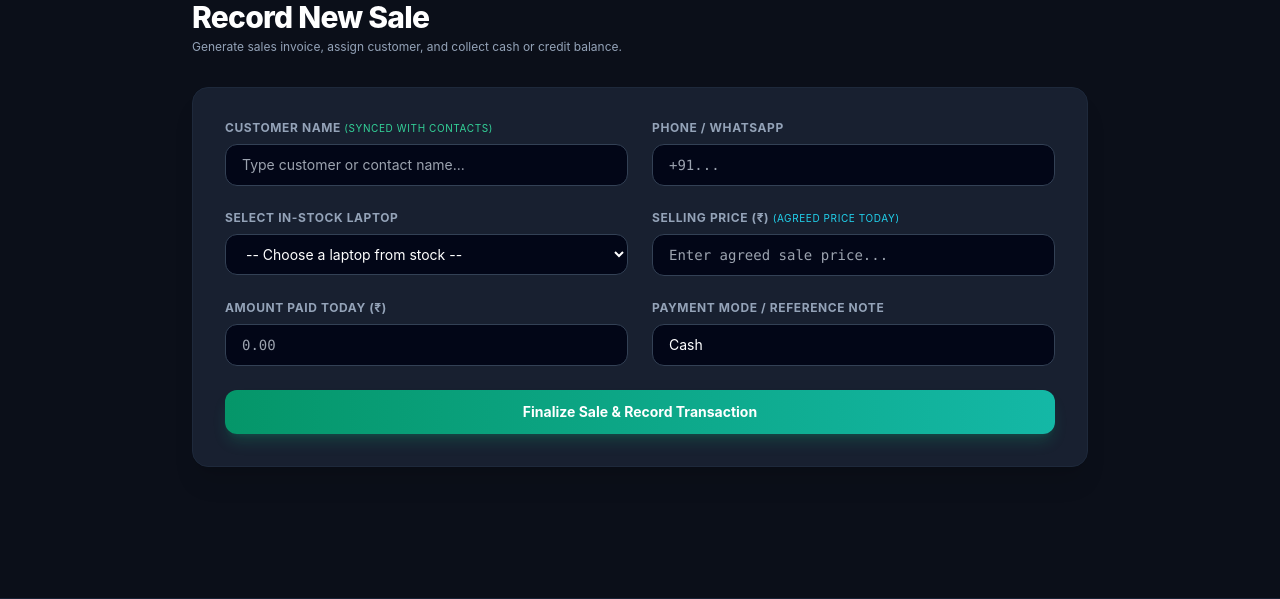
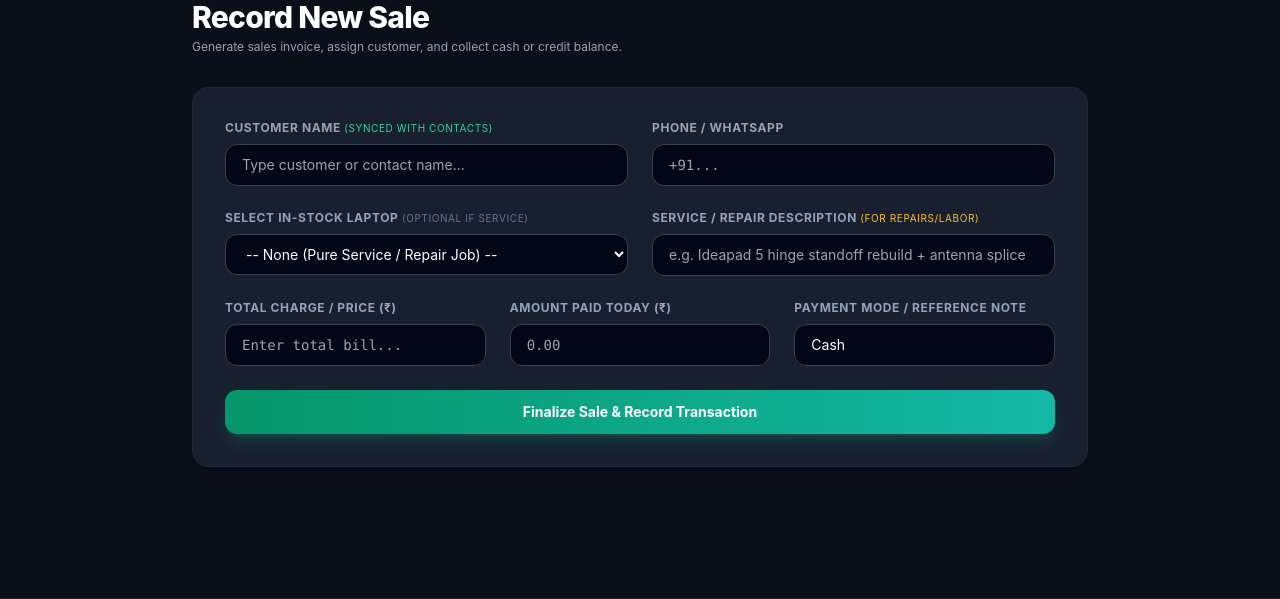
Before and after one commit to pannet1/fastapi-apps, a FastAPI app: page /sales in a window 1280 px wide. Shown: the part 137-736 px from the top of the page. Run offline with FastAPI, Linux system fonts and the light colour scheme; some libraries are stand-ins or nearby versions.

Commit message:
feat(asset-manager): enable pure service and repair revenue tracking without inventory dependency

```diff
--- a/apps/asset-manager/src/main.py
+++ b/apps/asset-manager/src/main.py
@@ -168,9 +168,11 @@ def api_add_inventory(payload: InventoryInput, db: Session = Depends(get_db)):
 class SaleInput(BaseModel):
     customer_name: str
     paid: float = 0.0
+    sale_price: Optional[float] = None
     inventory_id: Optional[int] = None
     inventory_ids: Optional[List[int]] = None
     item_ids: Optional[List[int]] = None
+    service_description: Optional[str] = None
     sale_date: Optional[str] = None
 
 
@@ -197,6 +199,8 @@ def api_record_sale(payload: SaleInput, db: Session = Depends(get_db)):
         customer_name=payload.customer_name,
         paid=payload.paid,
         inventory_ids=target_ids,
+        sale_price=payload.sale_price,
+        service_description=payload.service_description,
         sale_date=sale_d,
     )
     return res
--- a/apps/asset-manager/src/templates/ledger.html
+++ b/apps/asset-manager/src/templates/ledger.html
@@ -38,6 +38,11 @@
                     <td class="py-3.5 px-4 font-mono text-slate-400">{{ sale.sale_date }}</td>
                     <td class="py-3.5 px-4 font-bold text-white">
                         <div>{{ sale.customer.name }}</div>
+                        {% if sale.service_description %}
+                        <div class="mt-0.5 text-[11px] font-normal text-amber-400 flex items-center gap-1.5">
+                            <i class="fa-solid fa-screwdriver-wrench text-[10px]"></i> {{ sale.service_description }}
+                        </div>
+                        {% endif %}
                         {% if sale.customer and sale.customer.phone %}
                         <div class="mt-1 flex items-center gap-2 font-normal">
                             <a href="tel:{{ sale.customer.phone }}" class="text-[11px] font-mono text-cyan-400 hover:underline flex items-center gap-1">
--- a/apps/asset-manager/src/templates/sales.html
+++ b/apps/asset-manager/src/templates/sales.html
@@ -44,10 +44,12 @@
 
             <div class="grid grid-cols-1 sm:grid-cols-2 gap-6">
                 <div>
-                    <label class="block text-xs font-bold uppercase tracking-wider text-slate-400 mb-2">Select In-Stock Laptop</label>
-                    <select name="inventory_id" id="inventory_id" required
+                    <label class="block text-xs font-bold uppercase tracking-wider text-slate-400 mb-2">
+                        Select In-Stock Laptop <span class="text-[10px] font-normal text-slate-500">(Optional if Service)</span>
+                    </label>
+                    <select name="inventory_id" id="inventory_id"
                             class="w-full bg-slate-950 border border-slate-700 rounded-xl px-4 py-2.5 text-sm text-white focus:outline-none focus:border-emerald-500">
-                        <option value="" disabled selected>-- Choose a laptop from stock --</option>
+                        <option value="" selected>-- None (Pure Service / Repair Job) --</option>
                         {% for item in available_items %}
                         <option value="{{ item.inventory_id }}">
                             #{{ item.inventory_id }} - {{ item.brand }} {{ item.model }} (SN: {{ item.serial }})
@@ -58,19 +60,30 @@
 
                 <div>
                     <label class="block text-xs font-bold uppercase tracking-wider text-slate-400 mb-2">
-                        Selling Price (₹) <span class="text-[10px] font-normal text-cyan-400">(Agreed Price Today)</span>
+                        Service / Repair Description <span class="text-[10px] font-normal text-amber-400">(For repairs/labor)</span>
+                    </label>
+                    <input type="text"
+                           id="service_description"
+                           name="service_description"
+                           placeholder="e.g. Ideapad 5 hinge standoff rebuild + antenna splice"
+                           class="w-full bg-slate-950 border border-slate-700 rounded-xl px-4 py-2.5 text-sm text-white focus:outline-none focus:border-amber-500">
+                </div>
+            </div>
+
+            <div class="grid grid-cols-1 sm:grid-cols-3 gap-6">
+                <div>
+                    <label class="block text-xs font-bold uppercase tracking-wider text-slate-400 mb-2">
+                        Total Charge / Price (₹)
                     </label>
                     <input type="number"
                            step="0.01"
                            id="sale_price"
                            name="sale_price"
-                           placeholder="Enter agreed sale price..."
+                           placeholder="Enter total bill..."
                            required
                            class="w-full bg-slate-950 border border-slate-700 rounded-xl px-4 py-2.5 text-sm text-white font-mono focus:outline-none focus:border-cyan-500">
                 </div>
-            </div>
 
-            <div class="grid grid-cols-1 sm:grid-cols-2 gap-6">
                 <div>
                     <label class="block text-xs font-bold uppercase tracking-wider text-slate-400 mb-2">Amount Paid Today (₹)</label>
                     <input type="number"
@@ -86,7 +99,7 @@
                     <label class="block text-xs font-bold uppercase tracking-wider text-slate-400 mb-2">Payment Mode / Reference Note</label>
                     <input type="text"
                            name="payment_note"
-                           placeholder="e.g. Cash, UPI/GPay, Bank Transfer, or Cheque"
+                           placeholder="e.g. Cash, UPI/GPay, Bank Transfer"
                            value="Cash"
                            class="w-full bg-slate-950 border border-slate-700 rounded-xl px-4 py-2.5 text-sm text-white focus:outline-none focus:border-emerald-500">
                 </div>
```
Also changed, not shown: apps/asset-manager/src/am_agent_service.py (+13 -5 lines), apps/asset-manager/src/database.py (+11 -6 lines), apps/asset-manager/src/routes/sales.py (+11 -10 lines), tests/test_agent_system.py (+40 -0 lines).
